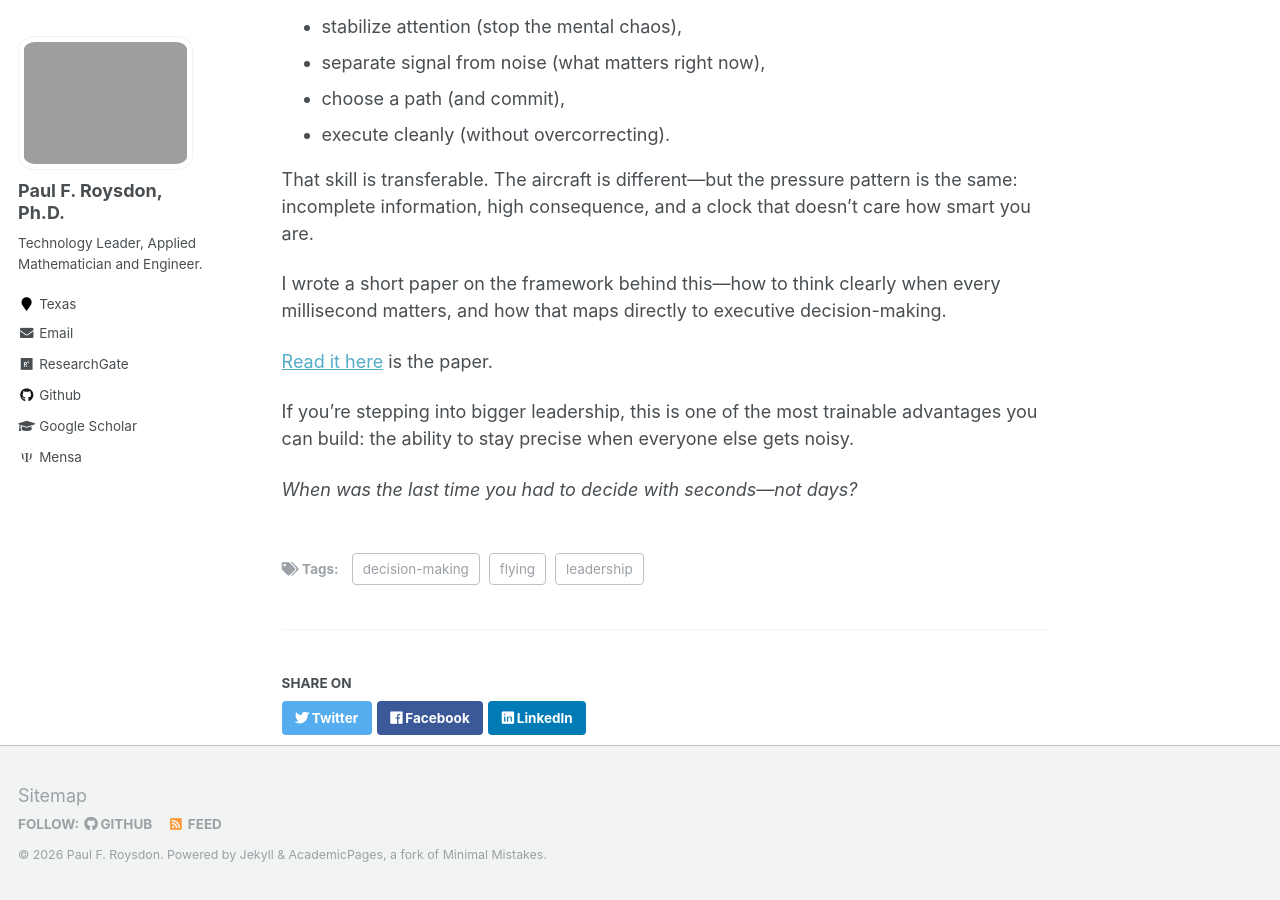
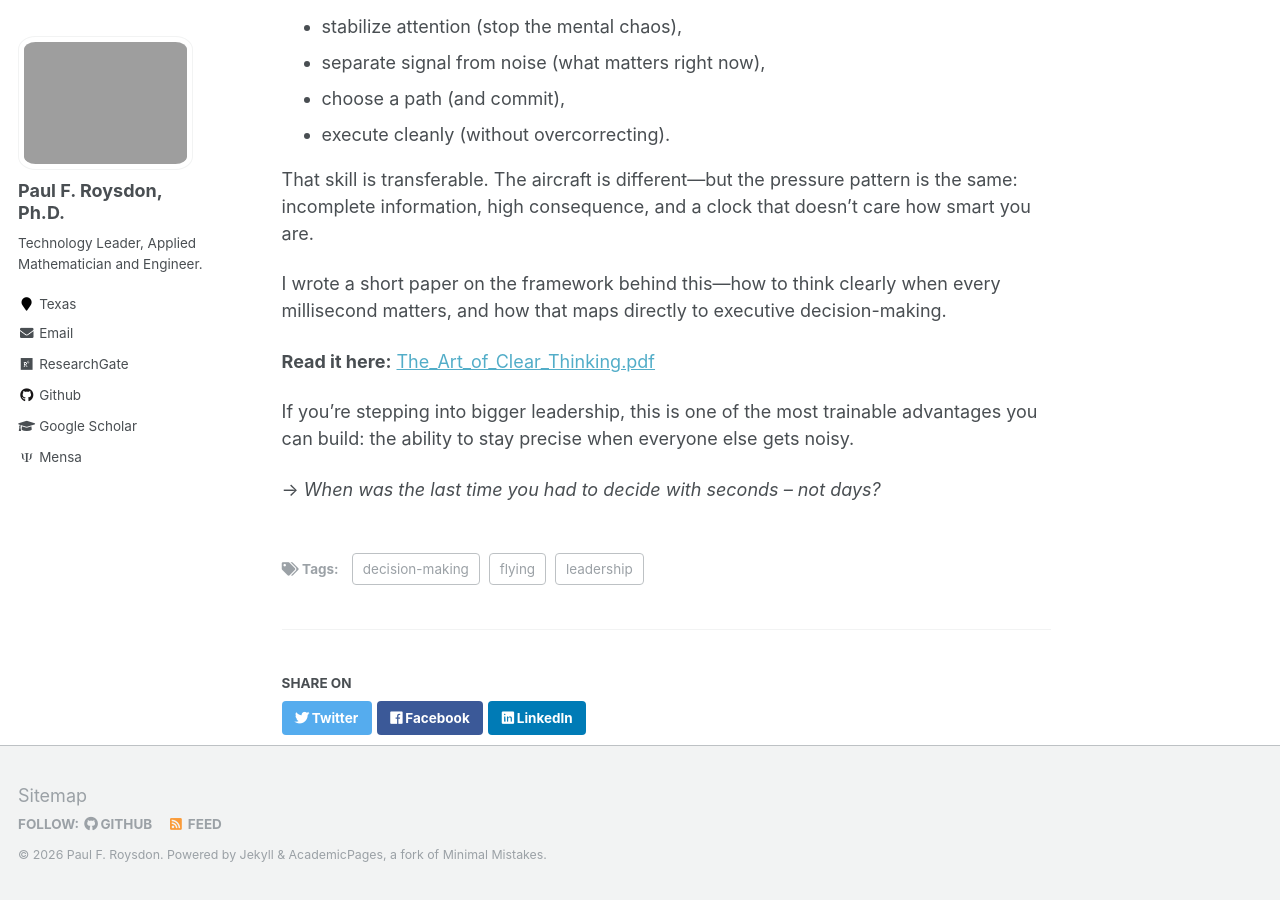
Before and after one commit to pfroysdon/pfroysdon.github.io, a Jekyll site: the page built from _posts/2025-01-05-The_Art_of_Clear_Thinking.md, in a window 1280 px wide and 900 px high, scrolled down 516 px. Built offline with Jekyll 4.4.1, drawn with Linux system fonts in a browser that asks for light colours; some web fonts are replaced.

Commit message:
Update 2025-01-05-The_Art_of_Clear_Thinking.md

```diff
--- a/_posts/2025-01-05-The_Art_of_Clear_Thinking.md
+++ b/_posts/2025-01-05-The_Art_of_Clear_Thinking.md
@@ -10,7 +10,7 @@ tags:
 
 **200 MPH. 2,000 feet off the deck. No room for hesitation.**
 
-I’m starting the year with a lesson I learned the hard way—upside down, in an aerobatic aircraft, moving fast enough that “a small problem” becomes a big one in seconds.
+I’m starting the year with a lesson I learned the hard way—upside down, in an aerobatic aircraft, moving fast enough that "a small problem" becomes a big one in seconds.
 
 In that moment, I was reminded of something most leadership advice gets wrong: clear thinking under pressure isn’t about personality. It’s about process. When time compresses and uncertainty spikes, the leaders who perform aren’t the loudest or the most confident—they’re the ones who can rapidly:
 - stabilize attention (stop the mental chaos),
@@ -22,8 +22,8 @@ That skill is transferable. The aircraft is different—but the pressure pattern
 
 I wrote a short paper on the framework behind this—how to think clearly when every millisecond matters, and how that maps directly to executive decision-making.
 
-[Read it here](https://pfroysdon.github.io/files/Roysdon_1page_The_Art_of_Clear_Thinking.pdf) is the paper.
+**Read it here:** [The_Art_of_Clear_Thinking.pdf](https://pfroysdon.github.io/files/Roysdon_1page_The_Art_of_Clear_Thinking.pdf)
 
 If you’re stepping into bigger leadership, this is one of the most trainable advantages you can build: the ability to stay precise when everyone else gets noisy.
 
-*When was the last time you had to decide with seconds—not days?*
+&rarr; *When was the last time you had to decide with seconds -- not days?*
```
